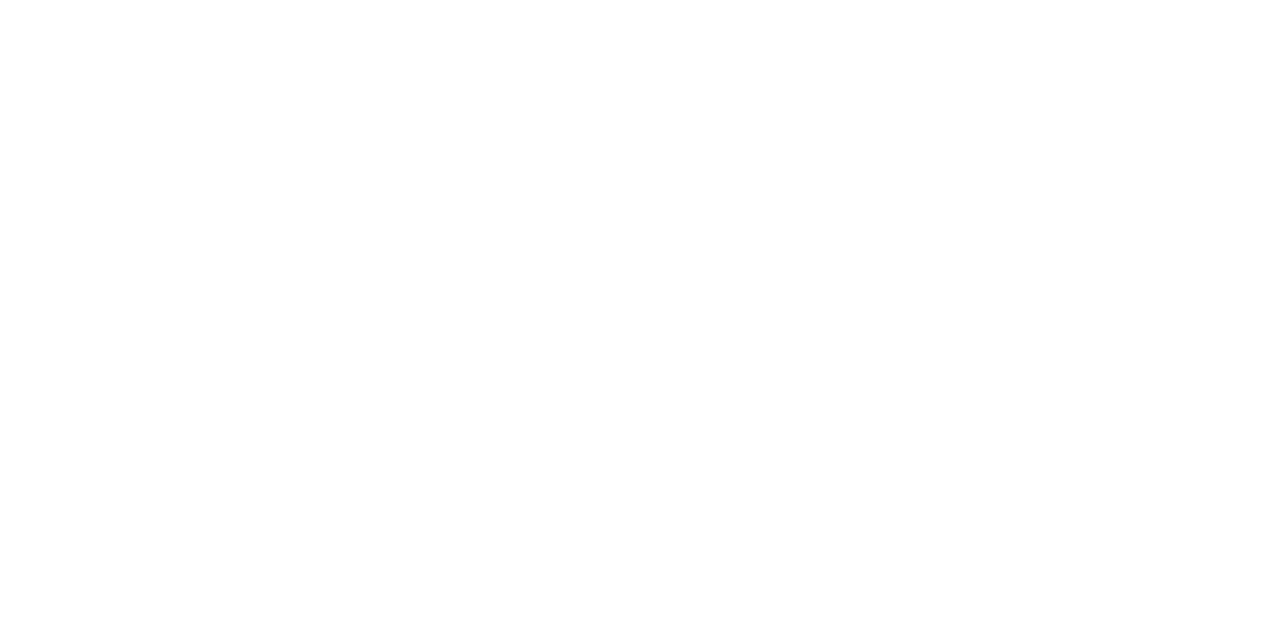
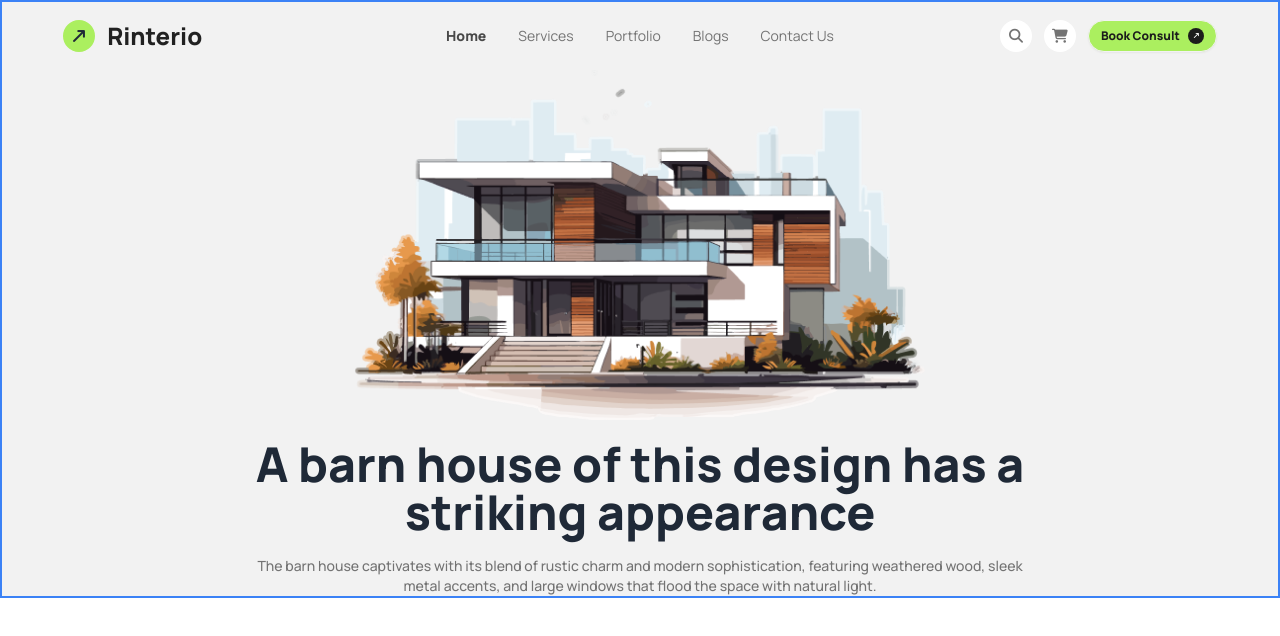
Before and after one commit to nazmus-sakib-202/b10a3-challenge, a plain HTML site: page index.html in a window 1280 px wide. Drawn offline with nearby package versions, Linux system fonts and the light colour scheme.

Commit message:
nav section done

```diff
--- a/index.html
+++ b/index.html
@@ -1,17 +1,121 @@
 <!DOCTYPE html>
-<html lang="en">
+<html lang="en" data-theme="light">
     <head>
         <meta charset="UTF-8">
         <meta name="viewport" content="width=device-width, initial-scale=1.0">
         <title>Rinterio</title>
+
+        <!-- Google Font CDN -->
+        <link rel="preconnect" href="https://fonts.googleapis.com">
+        <link rel="preconnect" href="https://fonts.gstatic.com" crossorigin>
+        <link href="https://fonts.googleapis.com/css2?family=Manrope:wght@200..800&display=swap" rel="stylesheet">
+
+        <!-- Fontawesome -->
+        <script src="https://kit.fontawesome.com/1bbfdb8083.js" crossorigin="anonymous"></script>
+
+        <!-- DaisyUI CDN -->
+        <link href="https://cdn.jsdelivr.net/npm/daisyui@4.12.10/dist/full.min.css" rel="stylesheet" type="text/css" />
+        <script src="https://cdn.tailwindcss.com"></script>
+
+        <!-- Style -->
+        <style>
+            .font-manrope {
+                font-family: 'Manrope', sans-serif;
+            }
+        </style>
+
+        <!-- Custom Color -->
+        <script>
+            tailwind.config = {
+                theme: {
+                    extend: {
+                        colors: {
+                            clifford: '#da373d',
+                            'color-01': '#ABEF5F',
+                            'color-02': '#212121',
+                            'color-03': '#494949',
+                            'color-04': '#737373',
+                            'color-05': '#1C1C1C',
+                        }
+                    }
+                }
+            }
+        </script>
     </head>
-<body>
-    <header>
+    <body class="font-manrope">
+        <!-- Header Section -->
+        <header class="container mx-auto border-2 border-blue-500">
+            <div class="bg-base-200">
+                <!-- Nav Section -->
+                <nav class="w-11/12 mx-auto">
+                    <div class="navbar">
+                        <div class="navbar-start">
+                        <div class="flex gap-3 items-center">
+                            <div class="flex justify-center items-center rotate-45 bg-color-01 rounded-full w-8 h-8">
+                                <i class="fa-solid fa-arrow-up-long"></i>
+                            </div>
+                            <a class="text-2xl font-extrabold text-color-02">Rinterio</a>
+                        </div>
+                        </div>
+                        <div class="navbar-center hidden lg:flex">
+                        <ul class="menu menu-horizontal px-1">
+                            <li><a class="text-color-03 text-sm font-extrabold">Home</a></li>
+                            <li><a class="text-color-04 text-sm font-normal">Services</a></li>
+                            <li><a class="text-color-04 text-sm font-normal">Portfolio</a></li>
+                            <li><a class="text-color-04 text-sm font-normal">Blogs</a></li>
+                            <li><a class="text-color-04 text-sm font-normal">Contact Us</a></li>
+                        </ul>
+                        </div>
+                        <div class="navbar-end">
+                            <div class="hidden md:flex md:justify-center md:items-center md:gap-3">
+                                <div class="h-8 w-8 rounded-full flex justify-center items-center bg-white">
+                                    <a href="#"><i class="fa-solid fa-magnifying-glass text-color-04 fa-sm"></i></a>
+                                </div>
+                                <div class="h-8 w-8 rounded-full flex justify-center items-center bg-white">
+                                    <a href="#"><i class="fa-solid fa-cart-shopping text-color-04 fa-sm"></i></a>
+                                </div>
+                                <div class="flex gap-2">
+                                    <button class="btn btn-sm bg-color-01 rounded-3xl text-color-05 text-xs font-extrabold">
+                                        Book Consult
+                                        <div class="flex justify-center items-center rotate-45 bg-color-05 rounded-full w-4 h-4 fa-xs">
+                                            <i class="fa-solid fa-arrow-up-long fa-xs text-white"></i>
+                                        </div>
+                                    </button>
+                                </div>
+                            </div>
+                            <div class="dropdown dropdown-end">
+                                <div tabindex="0" role="button" class="btn btn-ghost lg:hidden">
+                                <div>
+                                    <i class="fa-solid fa-bars"></i>
+                                </div>
+                                </div>
+                                <ul tabindex="0" class="menu menu-sm dropdown-content bg-base-100 rounded-box z-[1] mt-3 w-52 p-2 shadow">
+                                    <li><a>Home</a></li>
+                                    <li><a>Services</a></li>
+                                    <li><a>Portfolio</a></li>
+                                    <li><a>Blogs</a></li>
+                                    <li><a>Contact Us</a></li>
+                                </ul>
+                            </div>
+                        </div>
+                    </div>
+                </nav>
 
+                <!-- Banner Section -->
+                <section class="w-11/12 mx-auto text-center flex flex-col gap-5 justify-center items-center">
+                    <img src="assets/banner.png" alt="">
+                    <h1 class="text-5xl font-extrabold text-02 max-w-4xl">A barn house of this design has a striking appearance</h1>
+                    <p class="text-sm font-medium text-color-04 max-w-3xl">The barn house captivates with its blend of rustic charm and modern sophistication, featuring weathered wood, sleek metal accents, and large windows that flood the space with natural light.</p>
+                </section>
+            </div>
         </header>
-    <main>
+
+        <!-- Main Section -->
+        <main class="md:container mx-auto">
 
         </main>
+
+        <!-- Footer Section -->
         <footer>
 
         </footer>
```
Also changed, not shown: tailwind.config.js (added, +8 -0 lines). Lines whose indentation alone changed are shown as unchanged.
